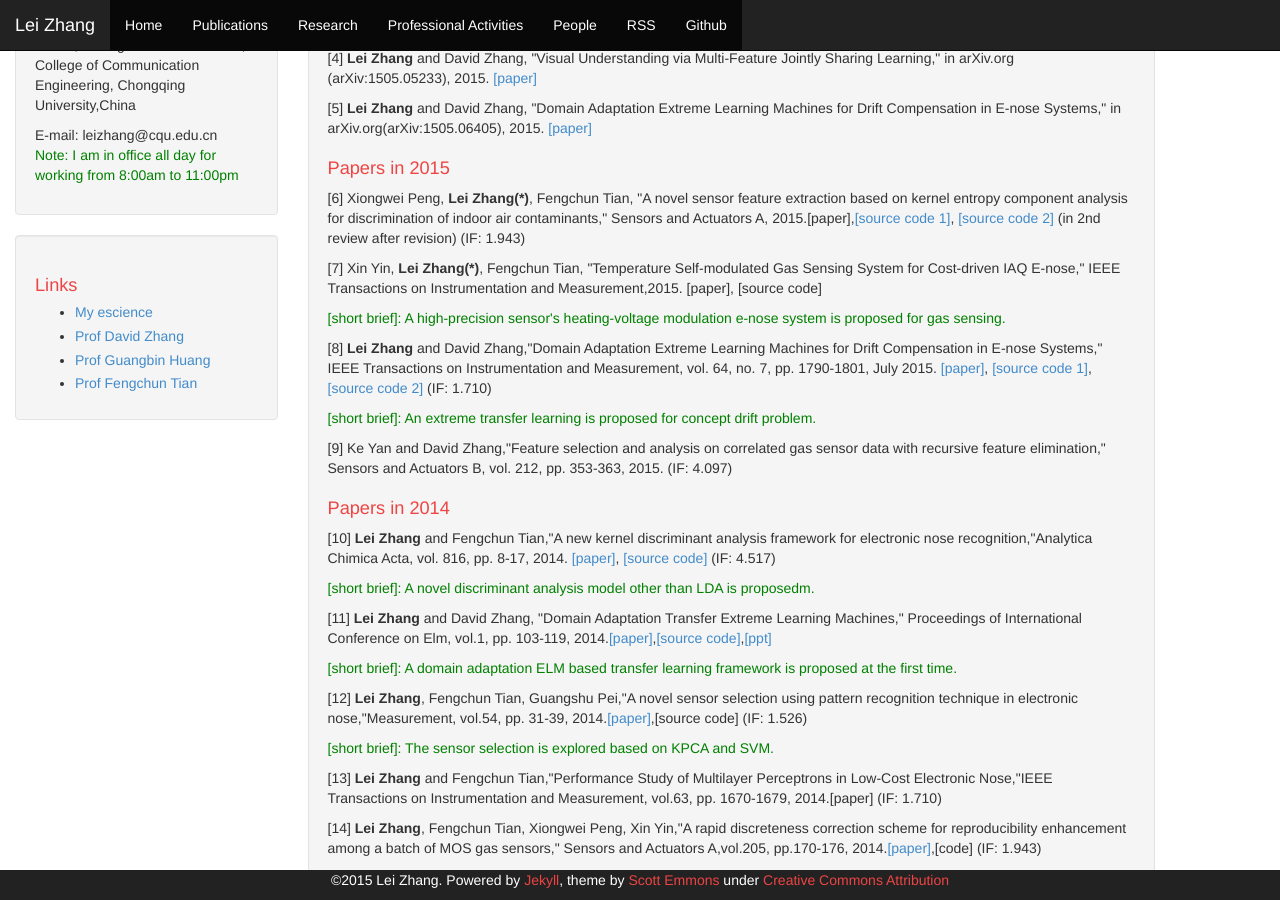
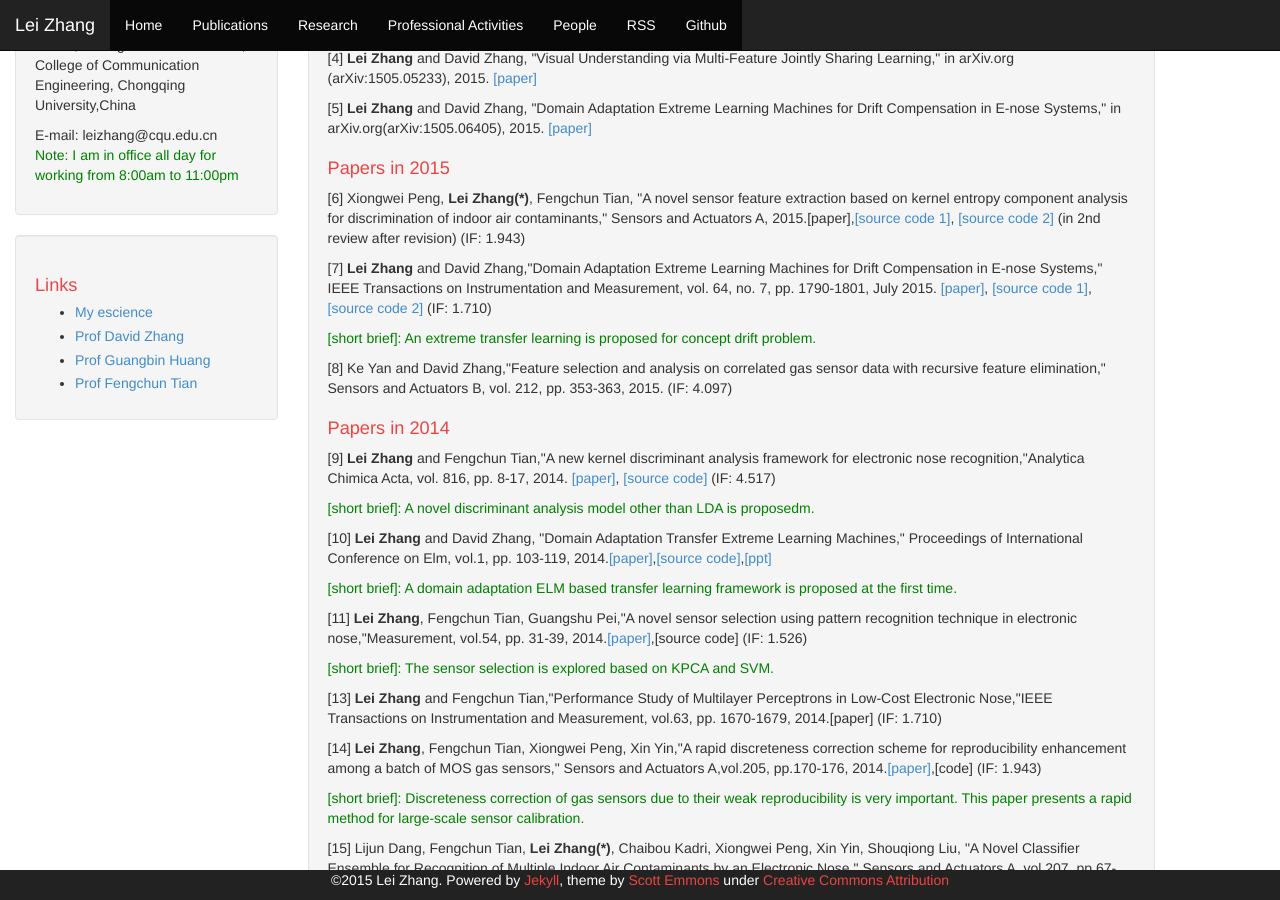
Before and after one commit to DrLeiZhang/website, a Jekyll site: the page built from publications.html, in a window 1280 px wide and 900 px high, scrolled down 355 px. Built offline with Jekyll 4.4.1, drawn with Linux system fonts in a browser that asks for light colours; Markdown is read by kramdown in place of the engine named in the settings.

Commit message:
Update
Signed-off-by: leizhang@cqu.edu.cn <leizhang@cqu.edu.cn>

```diff
--- a/publications.html
+++ b/publications.html
@@ -17,19 +17,18 @@
 
     <h1>Papers in 2015</h1>
 <p>[6] Xiongwei Peng, <B>Lei Zhang(*)</B>, Fengchun Tian, "A novel sensor feature extraction based on kernel entropy component analysis for discrimination of indoor air contaminants," Sensors and Actuators A, 2015.[paper],<a href="resources/KECA-LSSVM_code_demo.rar">[source code 1]</a>, <a href="resources/KECA-SVM_code_demo.rar"> [source code 2]</a> (in 2nd review after revision) (IF: 1.943)</p>
-<p>[7] Xin Yin, <B>Lei Zhang(*)</B>, Fengchun Tian, "Temperature Self-modulated Gas Sensing System for Cost-driven IAQ E-nose," IEEE Transactions on Instrumentation and Measurement,2015. [paper], [source code]</p>
-<p style="color:green;">[short brief]: A high-precision sensor's heating-voltage modulation e-nose system is proposed for gas sensing.</p>
-<p>[8] <B>Lei Zhang</B> and David Zhang,"Domain Adaptation Extreme Learning Machines for Drift Compensation in E-nose Systems,"</a> IEEE Transactions on Instrumentation and Measurement, vol. 64, no. 7, pp. 1790-1801, July 2015.<a href="resources/DAELM.pdf"> [paper]</a>,<a href="resources/DAELM-S.rar"> [source code 1]</a>, <a href="resources/DAELM-T.rar"> [source code 2]</a> (IF: 1.710)</p>
+
+<p>[7] <B>Lei Zhang</B> and David Zhang,"Domain Adaptation Extreme Learning Machines for Drift Compensation in E-nose Systems,"</a> IEEE Transactions on Instrumentation and Measurement, vol. 64, no. 7, pp. 1790-1801, July 2015.<a href="resources/DAELM.pdf"> [paper]</a>,<a href="resources/DAELM-S.rar"> [source code 1]</a>, <a href="resources/DAELM-T.rar"> [source code 2]</a> (IF: 1.710)</p>
 <p style="color:green;">[short brief]: An extreme transfer learning is proposed for concept drift problem.</p>
-<p>[9] Ke Yan and David Zhang,"Feature selection and analysis on correlated gas sensor data with recursive feature elimination,"</a> Sensors and Actuators B, vol. 212, pp. 353-363, 2015. (IF: 4.097)</p>
+<p>[8] Ke Yan and David Zhang,"Feature selection and analysis on correlated gas sensor data with recursive feature elimination,"</a> Sensors and Actuators B, vol. 212, pp. 353-363, 2015. (IF: 4.097)</p>
     <h1>Papers in 2014</h1>
-<p>[10] <B>Lei Zhang</B> and Fengchun Tian,"A new kernel discriminant analysis framework for electronic nose recognition,"Analytica Chimica Acta, vol. 816, pp. 8-17, 2014.<a href="resources/KNDA.pdf"> [paper]</a>,<a href="resources/KNDA_demo.rar"> [source code] </a>(IF: 4.517)</p>
+<p>[9] <B>Lei Zhang</B> and Fengchun Tian,"A new kernel discriminant analysis framework for electronic nose recognition,"Analytica Chimica Acta, vol. 816, pp. 8-17, 2014.<a href="resources/KNDA.pdf"> [paper]</a>,<a href="resources/KNDA_demo.rar"> [source code] </a>(IF: 4.517)</p>
 <p style="color:green;">[short brief]: A novel discriminant analysis model other than LDA is proposedm.</p>
 
-<p>[11] <B>Lei Zhang</B> and David Zhang, "Domain Adaptation Transfer Extreme Learning Machines," Proceedings of International Conference on Elm, vol.1, pp. 103-119, 2014.<a href="resources/DAELM-S.pdf">[paper]</a>,<a href="resources/DAELM-S.rar">[source code]</a>,<a href="resources/ELM 2014 in Singapore-Lei Zhang">[ppt]</a></p>
+<p>[10] <B>Lei Zhang</B> and David Zhang, "Domain Adaptation Transfer Extreme Learning Machines," Proceedings of International Conference on Elm, vol.1, pp. 103-119, 2014.<a href="resources/DAELM-S.pdf">[paper]</a>,<a href="resources/DAELM-S.rar">[source code]</a>,<a href="resources/ELM 2014 in Singapore-Lei Zhang">[ppt]</a></p>
 <p style="color:green;">[short brief]: A domain adaptation ELM based transfer learning framework is proposed at the first time.</p>
 
-<p>[12] <B>Lei Zhang</B>, Fengchun Tian, Guangshu Pei,"A novel sensor selection using pattern recognition technique in electronic nose,"Measurement, vol.54, pp. 31-39, 2014.<a href="resources/Sensor selection.pdf">[paper]</a>,[source code] (IF: 1.526)</p>
+<p>[11] <B>Lei Zhang</B>, Fengchun Tian, Guangshu Pei,"A novel sensor selection using pattern recognition technique in electronic nose,"Measurement, vol.54, pp. 31-39, 2014.<a href="resources/Sensor selection.pdf">[paper]</a>,[source code] (IF: 1.526)</p>
 <p style="color:green;">[short brief]: The sensor selection is explored based on KPCA and SVM.</p>
 
 <p>[13] <B>Lei Zhang</B> and Fengchun Tian,"Performance Study of Multilayer Perceptrons in Low-Cost Electronic Nose,"IEEE Transactions on Instrumentation and Measurement, vol.63, pp. 1670-1679, 2014.[paper] (IF: 1.710)</p>
```
